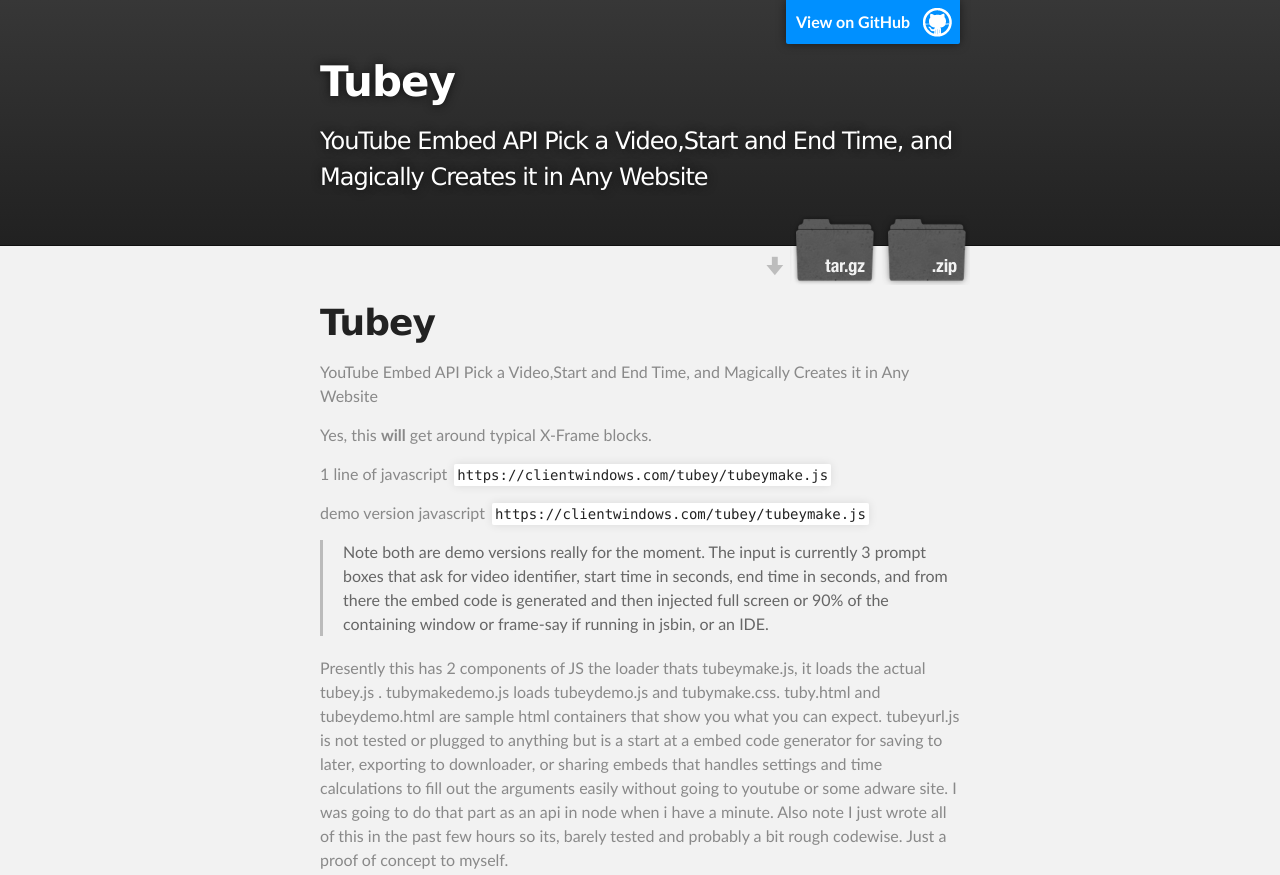
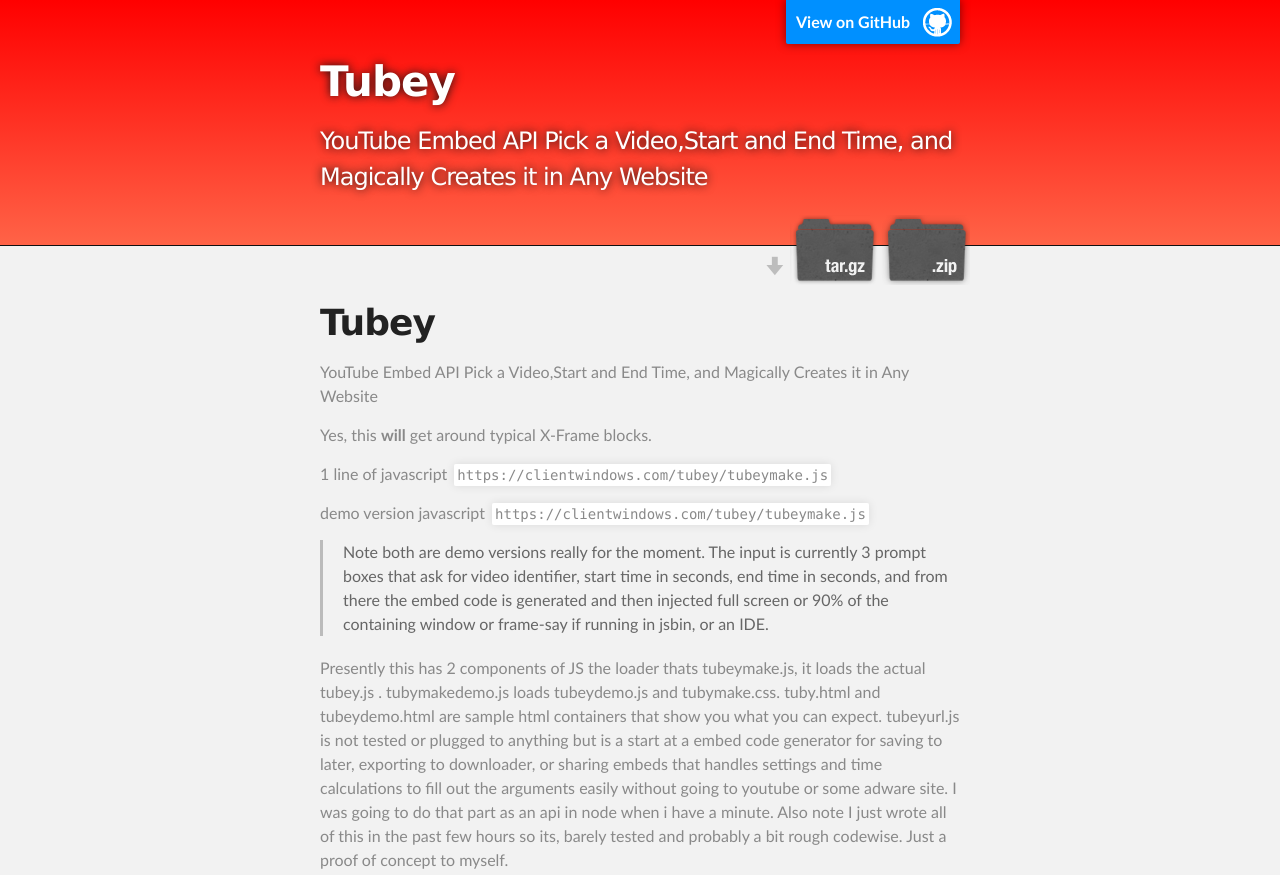
Before and after one commit to raymondanthony/Tubey, a plain HTML site: page index.html in a window 1280 px wide. Shown: the top 875 px of the page. Drawn offline with Linux system fonts and the light colour scheme.

Commit message:
Update stylesheet.css

```diff
--- a/stylesheets/stylesheet.css
+++ b/stylesheets/stylesheet.css
@@ -103,7 +103,7 @@ footer p {
 
 a {
   text-decoration: none;
-  color:purple;
+  color:tomato;
   text-shadow: none;
 
   transition: color 0.5s ease;
@@ -159,7 +159,7 @@ p img {
 
 pre, code {
   width: 100%;
-  color: #222;
+  color: #898989;
   background-color: #fff;
 
   font-family: Monaco, "Bitstream Vera Sans Mono", "Lucida Console", Terminal, monospace;
@@ -287,12 +287,12 @@ Full-Width Styles
 }
 
 #header_wrap {
-  background: #212121;
-  background: -moz-linear-gradient(top, #373737, #212121);
-  background: -webkit-linear-gradient(top, #373737, #212121);
-  background: -ms-linear-gradient(top, #373737, #212121);
-  background: -o-linear-gradient(top, #373737, #212121);
-  background: linear-gradient(top, #373737, #212121);
+  background: tomato;
+  background: -moz-linear-gradient(top, red, tomato);
+  background: -webkit-linear-gradient(top,red, tomato);
+  background: -ms-linear-gradient(top, red,tomato);
+  background: -o-linear-gradient(top,red, tomato);
+  background: linear-gradient(top, red, tomato);
 }
 
 #header_wrap .inner {
```
